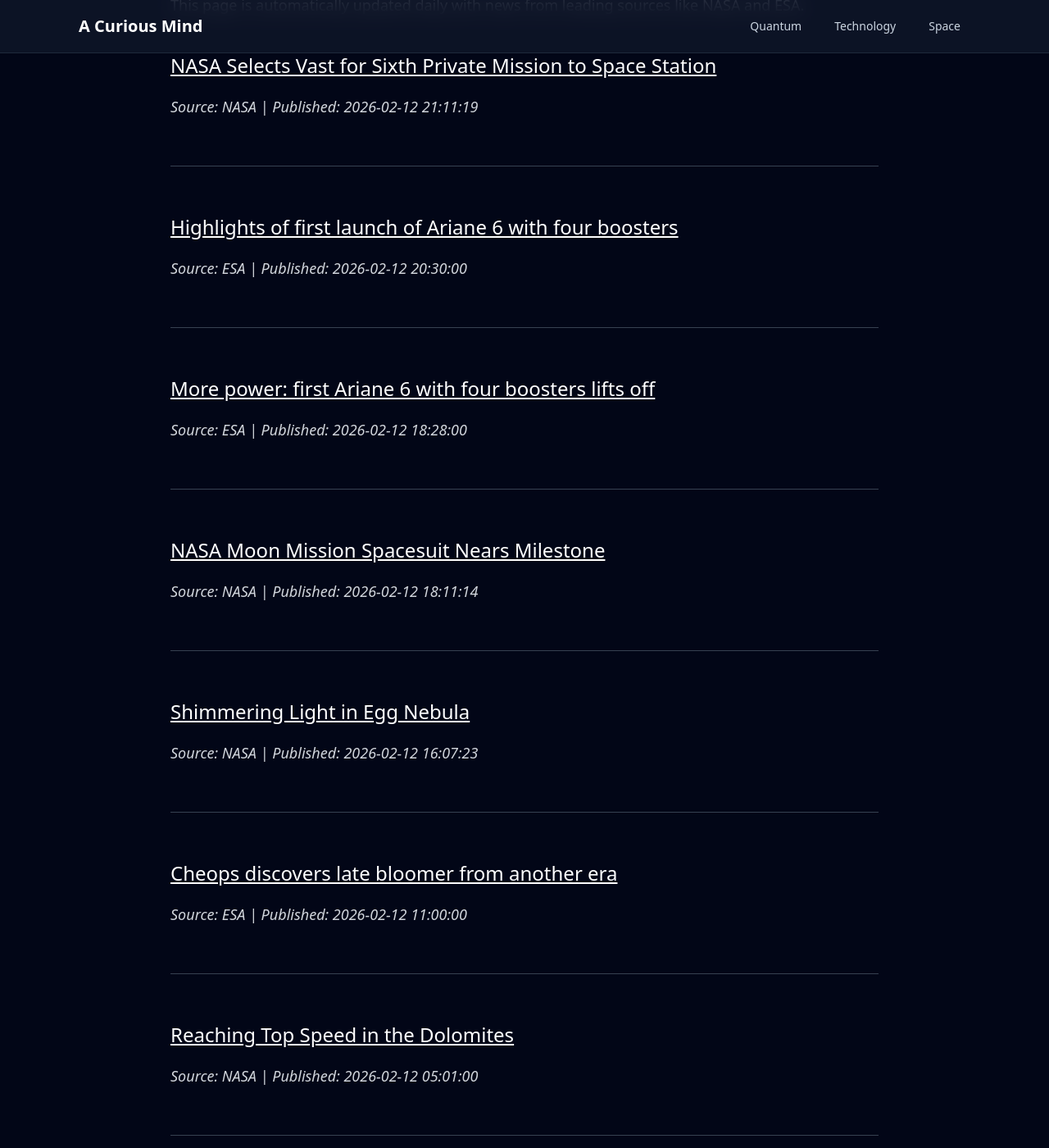
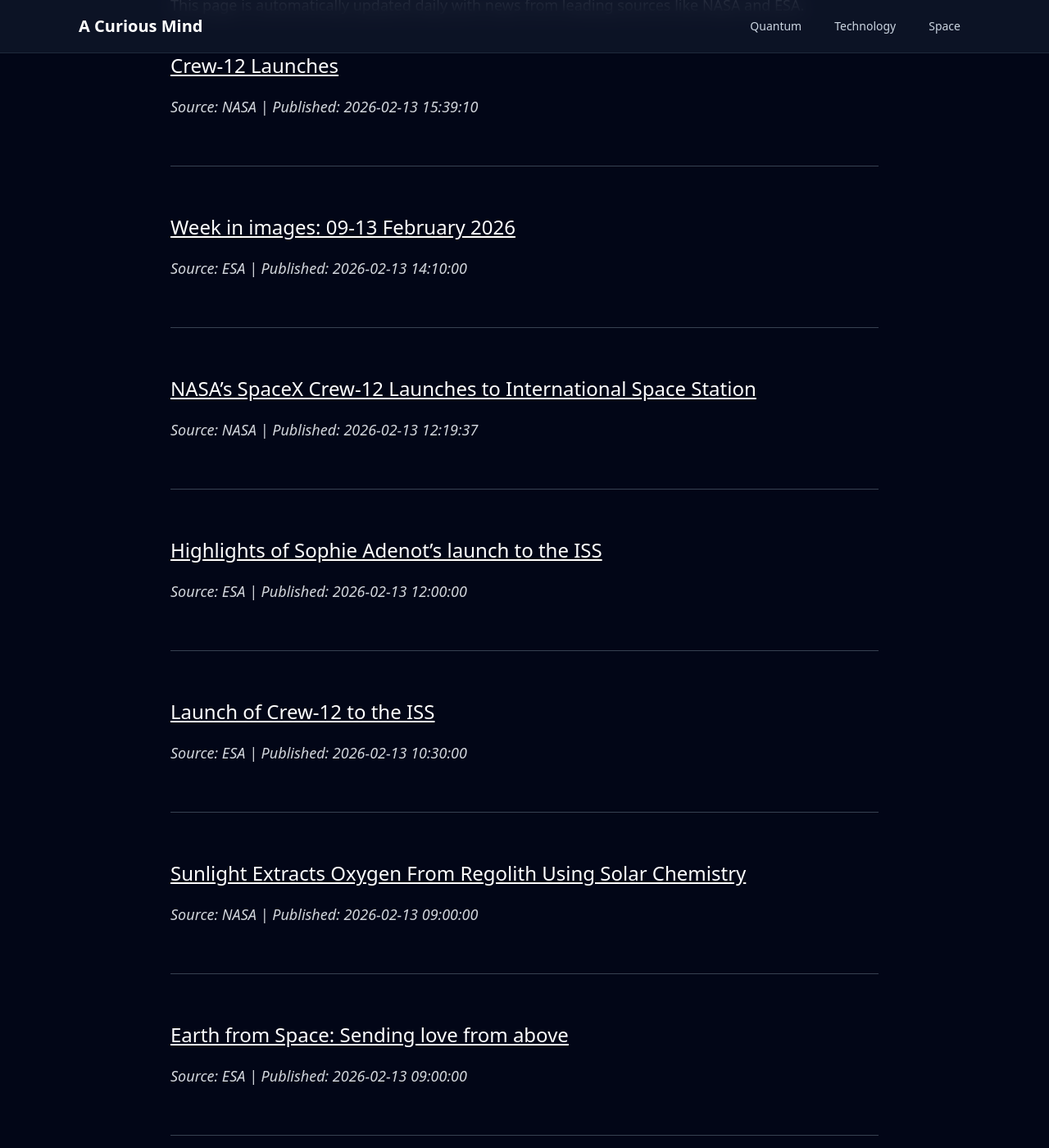
Before and after one commit to onehl7/onehl7.github.io, a Jekyll site: the page built from _posts/2025-11-22-space-updates.md, in a window 1280 px wide and 1400 px high, scrolled down 296 px. Shown: the whole window at 82% size. Built offline with Jekyll 4.4.1, drawn with Linux system fonts in a browser that asks for light colours; nearby versions of some CDN libraries; some of the changed text lies outside the part shown.

Commit message:
Update space news data

```diff
--- a/_data/space_news.json
+++ b/_data/space_news.json
@@ -1,4 +1,52 @@
 [
+  {
+    "source": "NASA",
+    "title": "Crew-12 Launches",
+    "link": "https://www.nasa.gov/image-article/crew-12-launches/",
+    "published": "2026-02-13 15:39:10"
+  },
+  {
+    "source": "ESA",
+    "title": "Week in images: 09-13 February 2026",
+    "link": "https://www.esa.int/About_Us/Week_in_images/Week_in_images_09-13_February_2026",
+    "published": "2026-02-13 14:10:00"
+  },
+  {
+    "source": "NASA",
+    "title": "NASA\u2019s SpaceX Crew-12 Launches to International Space Station",
+    "link": "https://www.nasa.gov/news-release/nasas-spacex-crew-12-launches-to-international-space-station/",
+    "published": "2026-02-13 12:19:37"
+  },
+  {
+    "source": "ESA",
+    "title": "Highlights of Sophie Adenot\u2019s launch to the ISS",
+    "link": "https://www.esa.int/ESA_Multimedia/Videos/2026/02/Highlights_of_Sophie_Adenot_s_launch_to_the_ISS",
+    "published": "2026-02-13 12:00:00"
+  },
+  {
+    "source": "ESA",
+    "title": "Launch of Crew-12 to the ISS",
+    "link": "https://www.esa.int/ESA_Multimedia/Videos/2026/02/Launch_of_Crew-12_to_the_ISS",
+    "published": "2026-02-13 10:30:00"
+  },
+  {
+    "source": "NASA",
+    "title": "Sunlight Extracts Oxygen From Regolith Using Solar Chemistry",
+    "link": "https://www.nasa.gov/centers-and-facilities/johnson/sunlight-extracts-oxygen-from-regolith-using-solar-chemistry/",
+    "published": "2026-02-13 09:00:00"
+  },
+  {
+    "source": "ESA",
+    "title": "Earth from Space: Sending love from above",
+    "link": "https://www.esa.int/ESA_Multimedia/Images/2026/02/Earth_from_Space_Sending_love_from_above",
+    "published": "2026-02-13 09:00:00"
+  },
+  {
+    "source": "NASA",
+    "title": "Stonebreen\u2019s Beating Heart",
+    "link": "https://science.nasa.gov/earth/earth-observatory/stonebreens-beating-heart/",
+    "published": "2026-02-13 05:00:00"
+  },
   {
     "source": "NASA",
     "title": "NASA Selects Vast for Sixth Private Mission to Space Station",
@@ -7,54 +55,6 @@
   },
   {
     "source": "ESA",
-    "title": "Highlights of first launch of Ariane 6 with four boosters",
-    "link": "https://www.esa.int/ESA_Multimedia/Videos/2026/02/Highlights_of_first_launch_of_Ariane_6_with_four_boosters",
-    "published": "2026-02-12 20:30:00"
-  },
-  {
-    "source": "ESA",
-    "title": "More power: first Ariane 6 with four boosters lifts off",
-    "link": "https://www.esa.int/Enabling_Support/Space_Transportation/Ariane/More_power_first_Ariane_6_with_four_boosters_lifts_off",
-    "published": "2026-02-12 18:28:00"
-  },
-  {
-    "source": "NASA",
-    "title": "NASA Moon Mission Spacesuit Nears Milestone",
-    "link": "https://www.nasa.gov/humans-in-space/nasa-moon-mission-spacesuit-nears-milestone/",
-    "published": "2026-02-12 18:11:14"
-  },
-  {
-    "source": "NASA",
-    "title": "Shimmering Light in Egg Nebula",
-    "link": "https://www.nasa.gov/image-article/shimmering-light-in-egg-nebula/",
-    "published": "2026-02-12 16:07:23"
-  },
-  {
-    "source": "ESA",
-    "title": "Cheops discovers late bloomer from another era",
-    "link": "https://www.esa.int/Science_Exploration/Space_Science/Cheops/Cheops_discovers_late_bloomer_from_another_era",
-    "published": "2026-02-12 11:00:00"
-  },
-  {
-    "source": "NASA",
-    "title": "Reaching Top Speed in the Dolomites",
-    "link": "https://science.nasa.gov/earth/earth-observatory/reaching-top-speed-in-the-dolomites/",
-    "published": "2026-02-12 05:01:00"
-  },
-  {
-    "source": "NASA",
-    "title": "NASA Completes First Flight of Laminar Flow Scaled Wing Design",
-    "link": "https://www.nasa.gov/image-article/nasa-completes-first-flight-of-laminar-flow-scaled-wing-design/",
-    "published": "2026-02-11 23:35:59"
-  },
-  {
-    "source": "ESA",
-    "title": "Watch live: Crew-12 launch and docking (updated)",
-    "link": "https://www.esa.int/Science_Exploration/Human_and_Robotic_Exploration/Watch_live_Crew-12_launch_and_docking_updated",
-    "published": "2026-02-10 07:00:00"
-  },
-  {
-    "source": "ESA",
     "title": "\u03b5psilon",
     "link": "https://www.esa.int/Science_Exploration/Human_and_Robotic_Exploration/epsilon",
     "published": "2026-01-21 12:54:00"
```
